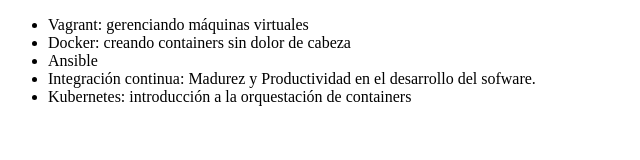
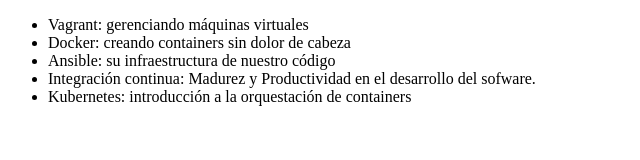
Before and after one commit to agustinutrera/alura-git, a plain HTML site: page index.html in a window 1280 px wide. Shown: the whole page, without its empty margins (0-640 px from the left). Drawn offline with Linux system fonts and the light colour scheme.

Commit message:
Modificando el nombre del curso de ansible

```diff
--- a/index.html
+++ b/index.html
@@ -8,7 +8,7 @@
      <ul>
          <li> Vagrant: gerenciando máquinas virtuales </li>
          <li> Docker: creando containers sin dolor de cabeza</li>
-         <li> Ansible </li>
+         <li> Ansible: su infraestructura de nuestro código </li>
          <li> Integración continua: Madurez y Productividad en el desarrollo del sofware. </li>
          <li> Kubernetes: introducción a la orquestación de containers </li>
      </ul>
```
